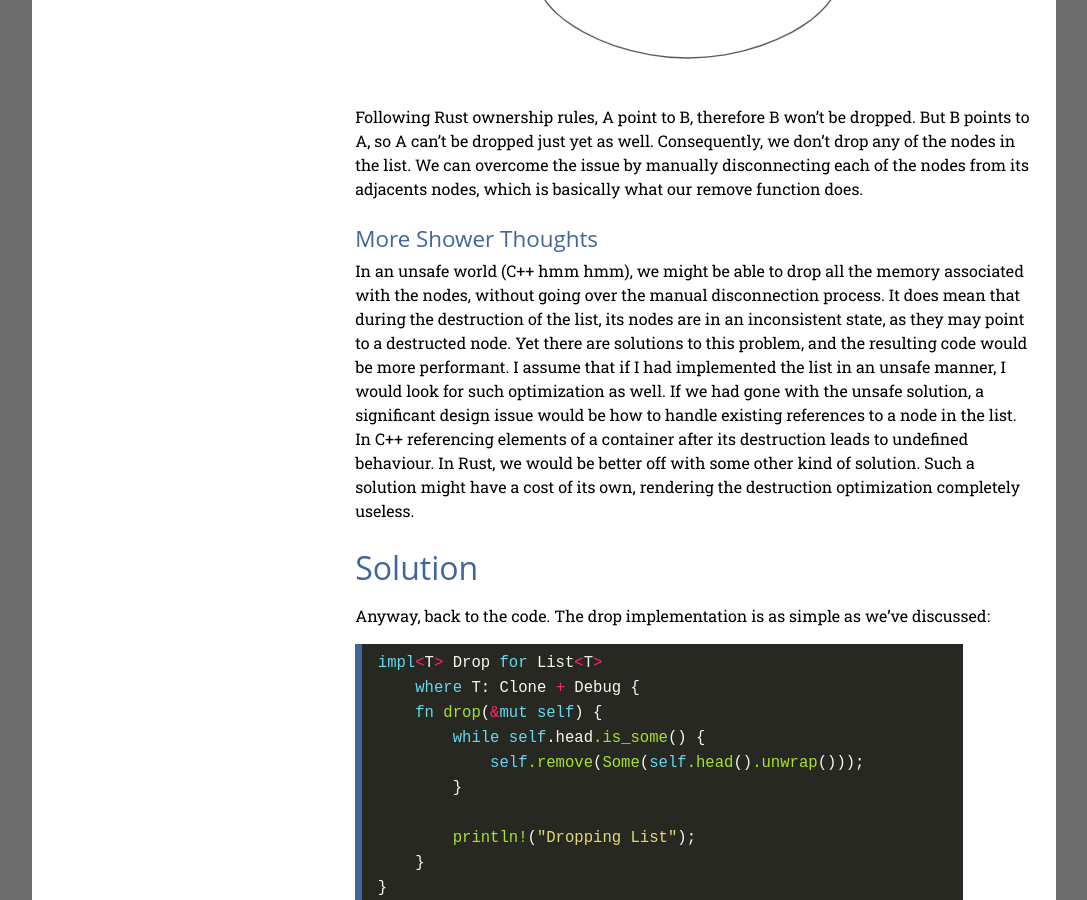
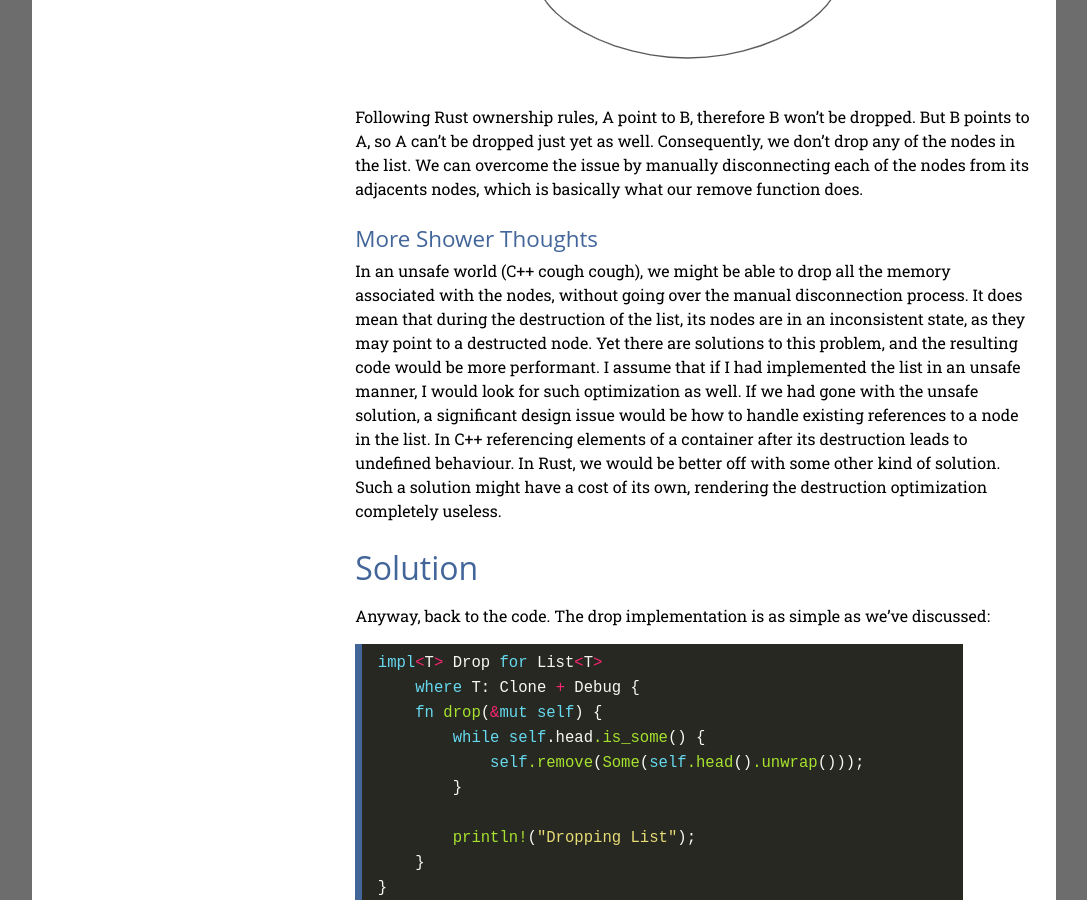
Before and after one commit to oribenshir/afternoon_rusting, a Jekyll site: the page built from _posts/2019-3-24-list-drop.md, in a window 1280 px wide and 900 px high, scrolled down 3512 px. Shown: the whole window, without its empty margins (96-1183 px from the left). Built offline with Jekyll 4.4.1, drawn with Linux system fonts in a browser that asks for light colours; nearby versions of some CDN libraries.

Commit message:
small culture boundery fix

```diff
--- a/_posts/2019-3-24-list-drop.md
+++ b/_posts/2019-3-24-list-drop.md
@@ -92,7 +92,7 @@ Following Rust ownership rules, A point to B, therefore B won't be dropped. But
 
 ### More Shower Thoughts
 
-In an unsafe world (C++ hmm hmm), we might be able to drop all the memory associated with the nodes, without going over the manual disconnection process. It does mean that during the destruction of the list, its nodes are in an inconsistent state, as they may point to a destructed node. Yet there are solutions to this problem, and the resulting code would be more performant. I assume that if I had implemented the list in an unsafe manner, I would look for such optimization as well. If we had gone with the unsafe solution, a significant design issue would be how to handle existing references to a node in the list. In C++ referencing elements of a container after its destruction leads to undefined behaviour. In Rust, we would be better off with some other kind of solution. Such a solution might have a cost of its own, rendering the destruction optimization completely useless.
+In an unsafe world (C++ cough cough), we might be able to drop all the memory associated with the nodes, without going over the manual disconnection process. It does mean that during the destruction of the list, its nodes are in an inconsistent state, as they may point to a destructed node. Yet there are solutions to this problem, and the resulting code would be more performant. I assume that if I had implemented the list in an unsafe manner, I would look for such optimization as well. If we had gone with the unsafe solution, a significant design issue would be how to handle existing references to a node in the list. In C++ referencing elements of a container after its destruction leads to undefined behaviour. In Rust, we would be better off with some other kind of solution. Such a solution might have a cost of its own, rendering the destruction optimization completely useless.
 
 ## Solution
 
```
